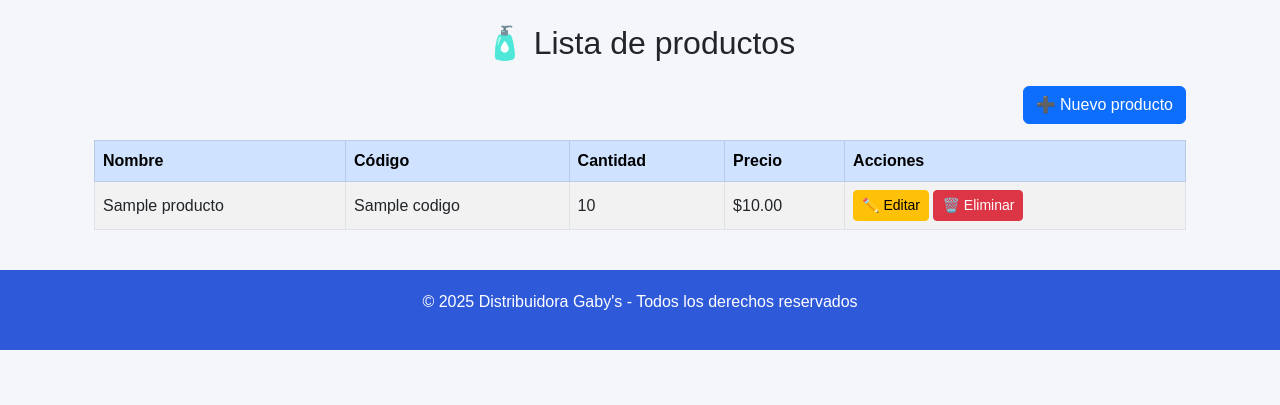
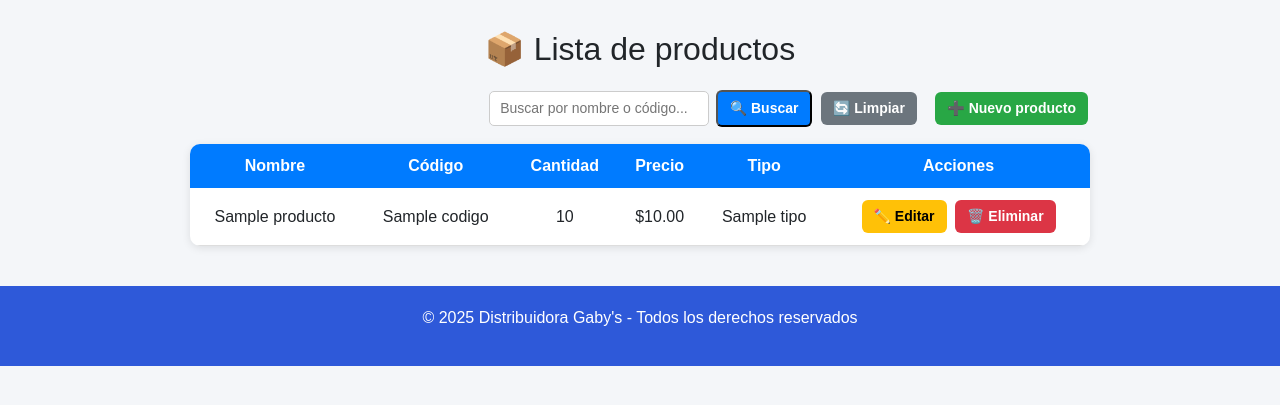
Before and after one commit to Distribuidora-Gaby-s/distribuidora-gaby-s, a Flask app: template templates/productos.html in a window 1280 px wide. Shown: the part 56-461 px from the top of the page. Run offline with Flask 3, Linux system fonts and the light colour scheme; the template is opened without the code that fills it: most values are stand-ins (such as "Sample title", 1, 10 or a date in 2020).

Commit message:
agrega busqueda

```diff
--- a/app.py
+++ b/app.py
@@ -2,24 +2,33 @@ from flask import Flask, render_template, request, redirect, url_for, session, f
 import json, os
 
 app = Flask(__name__)
-app.secret_key = "distribuidora_gabys_2025"  # Clave para sesiones
+app.secret_key = "distribuidora_gabys_2025"
 
 BASE_DIR = os.path.join(os.path.dirname(__file__), "data")
 
-# ---------------- FUNCIONES AUXILIARES ---------------- #
+# ------------------------------
+# Funciones auxiliares
+# ------------------------------
+
 def cargar_json(nombre_archivo):
     ruta = os.path.join(BASE_DIR, nombre_archivo)
     if not os.path.exists(ruta):
         return []
     with open(ruta, "r", encoding="utf-8") as f:
-        return json.load(f)
+        try:
+            return json.load(f)
+        except json.JSONDecodeError:
+            return []
 
 def guardar_json(nombre_archivo, data):
     ruta = os.path.join(BASE_DIR, nombre_archivo)
     with open(ruta, "w", encoding="utf-8") as f:
         json.dump(data, f, indent=4, ensure_ascii=False)
 
-# ---------------- RUTAS PRINCIPALES ---------------- #
+# ------------------------------
+# Rutas principales
+# ------------------------------
+
 @app.route("/")
 def index():
     if "usuario" in session:
@@ -36,111 +45,123 @@ def login():
         for u in usuarios:
             if u["usuario"] == user and u["password"] == pwd:
                 session["usuario"] = user
-                flash("Inicio de sesión exitoso ✅", "success")
+                flash("Inicio de sesión exitoso", "success")
                 return redirect(url_for("index"))
-        flash("Usuario o contraseña incorrectos ❌", "danger")
+        flash("Usuario o contraseña incorrectos", "danger")
     return render_template("login.html")
 
 @app.route("/logout")
 def logout():
     session.pop("usuario", None)
-    flash("Has cerrado sesión correctamente 👋", "info")
+    flash("Has cerrado sesión correctamente", "info")
     return redirect(url_for("login"))
 
-# ---------------- CRUD PRODUCTOS ---------------- #
+# ------------------------------
+# Gestión de productos
+# ------------------------------
+
 @app.route("/productos")
 def productos():
     if "usuario" not in session:
         return redirect(url_for("login"))
     productos = cargar_json("productos.json")
+
+    # Filtro de búsqueda
+    query = request.args.get("q", "").strip().lower()
+    if query:
+        productos = [
+            p for p in productos
+            if query in p["nombre"].lower() or query in p["codigo"].lower()
+        ]
+
     return render_template("productos.html", productos=productos)
+
 
 @app.route("/productos/nuevo", methods=["GET", "POST"])
 def nuevo_producto():
     if "usuario" not in session:
         return redirect(url_for("login"))
 
+    tipos = ["aseo personal", "hogar", "otros"]
+
     if request.method == "POST":
-        try:
-            # log para depuración
-            app.logger.info("POST nuevo_producto: %s", dict(request.form))
+        productos = cargar_json("productos.json")
 
-            productos = cargar_json("productos.json")
-            nuevo = {
-                "nombre": request.form.get("nombre","").strip(),
-                "codigo": request.form.get("codigo","").strip(),
-                "cantidad": int(request.form.get("cantidad", 0)),
-                "precio": float(request.form.get("precio", 0))
-            }
+        nuevo = {
+            "nombre": request.form["nombre"],
+            "codigo": request.form["codigo"],
+            "cantidad": int(request.form["cantidad"]),
+            "precio": float(request.form["precio"]),
+            "tipo": request.form["tipo"]
+        }
 
-            # Validaciones básicas
-            if not nuevo["nombre"] or not nuevo["codigo"]:
-                flash("Nombre y código son obligatorios.", "warning")
-                return redirect(url_for("nuevo_producto"))
-
-            if any(p.get("codigo") == nuevo["codigo"] for p in productos):
-                flash("Ya existe un producto con ese código ⚠️", "warning")
-                return redirect(url_for("nuevo_producto"))
-
-            productos.append(nuevo)
-            guardar_json("productos.json", productos)
-            flash("Producto registrado exitosamente ✅", "success")
-            return redirect(url_for("productos"))
-        except Exception as e:
-            app.logger.error("Error al crear producto: %s\n%s", e, traceback.format_exc())
-            flash("Ocurrió un error al registrar el producto.", "danger")
+        # Evita códigos duplicados
+        if any(p["codigo"] == nuevo["codigo"] for p in productos):
+            flash("Ya existe un producto con ese código.", "danger")
             return redirect(url_for("nuevo_producto"))
 
-    # GET
-    return render_template("nuevo_producto.html")
+        productos.append(nuevo)
+        guardar_json("productos.json", productos)
+        flash("Producto agregado correctamente.", "success")
+        return redirect(url_for("productos"))
+
+    return render_template("nuevo_producto.html", tipos=tipos)
 
 @app.route("/productos/editar/<codigo>", methods=["GET", "POST"])
 def editar_producto(codigo):
     if "usuario" not in session:
         return redirect(url_for("login"))
 
-    try:
-        productos = cargar_json("productos.json")
-    except Exception as e:
-        app.logger.error("Error leyendo JSON en editar: %s", e)
-        flash("Error leyendo datos.", "danger")
+    productos = cargar_json("productos.json")
+    producto = next((p for p in productos if p["codigo"] == codigo), None)
+
+    if not producto:
+        flash("Producto no encontrado.", "danger")
         return redirect(url_for("productos"))
 
-    producto = next((p for p in productos if p.get("codigo") == codigo), None)
-    if not producto:
-        flash("Producto no encontrado ❌", "danger")
+    tipos = ["aseo personal", "hogar", "otros"]
+
+    if request.method == "POST":
+        nuevo_codigo = request.form["codigo"]
+
+        # Evita duplicados si se cambia el código
+        if nuevo_codigo != codigo and any(p["codigo"] == nuevo_codigo for p in productos):
+            flash("Ya existe otro producto con ese código.", "danger")
+            return redirect(url_for("editar_producto", codigo=codigo))
+
+        producto["nombre"] = request.form["nombre"]
+        producto["codigo"] = nuevo_codigo
+        producto["cantidad"] = int(request.form["cantidad"])
+        producto["precio"] = float(request.form["precio"])
+        producto["tipo"] = request.form["tipo"]
+
+        guardar_json("productos.json", productos)
+        flash("Producto actualizado correctamente.", "success")
         return redirect(url_for("productos"))
 
-    if request.method == "POST":
-        try:
-            app.logger.info("POST editar_producto %s: %s", codigo, dict(request.form))
-            producto["nombre"] = request.form.get("nombre", producto.get("nombre")).strip()
-            # no permitimos cambiar el código en el edit (si quieres permitirlo, habría que validar duplicados)
-            producto["cantidad"] = int(request.form.get("cantidad", producto.get("cantidad", 0)))
-            producto["precio"] = float(request.form.get("precio", producto.get("precio", 0)))
-            guardar_json("productos.json", productos)
-            flash("Producto actualizado correctamente ✅", "success")
-            return redirect(url_for("productos"))
-        except Exception as e:
-            app.logger.error("Error actualizando producto: %s\n%s", e, traceback.format_exc())
-            flash("Ocurrió un error al actualizar el producto.", "danger")
-            return redirect(url_for("editar_producto", codigo=codigo))
+    return render_template("editar_producto.html", producto=producto, tipos=tipos)
 
-    # GET
-    return render_template("editar_producto.html", producto=producto)
-
-@app.route("/productos/eliminar/<codigo>")
+@app.route("/productos/eliminar/<codigo>", methods=["POST"])
 def eliminar_producto(codigo):
     if "usuario" not in session:
         return redirect(url_for("login"))
 
     productos = cargar_json("productos.json")
-    productos = [p for p in productos if p["codigo"] != codigo]
-    guardar_json("productos.json", productos)
-    flash("Producto eliminado exitosamente 🗑️", "info")
+    producto = next((p for p in productos if p["codigo"] == codigo), None)
+
+    if not producto:
+        flash("Producto no encontrado.", "danger")
+    else:
+        productos = [p for p in productos if p["codigo"] != codigo]
+        guardar_json("productos.json", productos)
+        flash(f"Producto '{producto['nombre']}' eliminado correctamente.", "success")
+
     return redirect(url_for("productos"))
 
-# ---------------- OTRAS SECCIONES ---------------- #
+# ------------------------------
+# Otras secciones (alertas, reportes)
+# ------------------------------
+
 @app.route("/alertas")
 def alertas():
     if "usuario" not in session:
@@ -155,6 +176,9 @@ def reportes():
     reportes = cargar_json("reportes.json")
     return render_template("reportes.html", reportes=reportes)
 
-# ---------------- EJECUCIÓN ---------------- #
+# ------------------------------
+# Ejecutar aplicación
+# ------------------------------
+
 if __name__ == "__main__":
     app.run(debug=True)
--- a/templates/productos.html
+++ b/templates/productos.html
@@ -2,22 +2,27 @@
 {% block title %}Productos{% endblock %}
 
 {% block contenido %}
-<div class="container mt-4">
-  <h2 class="mb-4 text-center">🧴 Lista de productos</h2>
+<div class="contenedor">
+    <h2>📦 Lista de productos</h2>
 
-  <!-- Botón para registrar nuevo producto -->
-  <div class="text-end mb-3">
-    <a href="{{ url_for('nuevo_producto') }}" class="btn btn-primary">➕ Nuevo producto</a>
+    <div class="acciones">
+        <form method="GET" action="{{ url_for('productos') }}" class="form-busqueda">
+            <input type="text" name="q" placeholder="Buscar por nombre o código..." value="{{ request.args.get('q', '') }}" class="campo-busqueda">
+            <button type="submit" class="boton boton-buscar">🔍 Buscar</button>
+            <a href="{{ url_for('productos') }}" class="boton boton-limpiar">🔄 Limpiar</a>
+        </form>
+        <a href="{{ url_for('nuevo_producto') }}" class="boton boton-nuevo">➕ Nuevo producto</a>
     </div>
 
-  <!-- Tabla de productos -->
-  <table class="table table-striped table-bordered align-middle">
-    <thead class="table-primary">
+    {% if productos %}
+    <table class="tabla-productos">
+        <thead>
             <tr>
                 <th>Nombre</th>
                 <th>Código</th>
                 <th>Cantidad</th>
                 <th>Precio</th>
+                <th>Tipo</th>
                 <th>Acciones</th>
             </tr>
         </thead>
@@ -28,18 +33,124 @@
                 <td>{{ p.codigo }}</td>
                 <td>{{ p.cantidad }}</td>
                 <td>${{ "%.2f"|format(p.precio) }}</td>
+                <td>{{ p.tipo }}</td>
                 <td>
-          <a href="{{ url_for('editar_producto', codigo=p.codigo) }}" class="btn btn-warning btn-sm">✏️ Editar</a>
-          <a href="{{ url_for('eliminar_producto', codigo=p.codigo) }}" class="btn btn-danger btn-sm"
-             onclick="return confirm('¿Seguro que deseas eliminar el producto {{ p.nombre }}?');">🗑️ Eliminar</a>
+                    <a href="{{ url_for('editar_producto', codigo=p.codigo) }}" class="boton boton-editar">✏️ Editar</a>
+
+                    <a href="#" class="boton boton-eliminar"
+                       onclick="if(confirm('¿Estás seguro de eliminar el producto {{ p.nombre }}?')) { document.getElementById('formEliminar{{ loop.index }}').submit(); } return false;">
+                       🗑️ Eliminar
+                    </a>
+
+                    <form id="formEliminar{{ loop.index }}" action="{{ url_for('eliminar_producto', codigo=p.codigo) }}" method="POST" style="display:none;"></form>
                 </td>
-      </tr>
-      {% else %}
-      <tr>
-        <td colspan="5" class="text-center text-muted">No hay productos registrados.</td>
             </tr>
             {% endfor %}
         </tbody>
     </table>
+    {% else %}
+        <p class="no-productos">No hay productos registrados.</p>
+    {% endif %}
 </div>
+
+<style>
+.contenedor {
+    width: 90%;
+    max-width: 900px;
+    margin: 30px auto;
+    text-align: center;
+}
+
+h2 {
+    margin-bottom: 20px;
+}
+
+.acciones {
+    text-align: right;
+    margin-bottom: 15px;
+}
+
+.form-busqueda {
+    display: inline-block;
+    margin-right: 10px;
+}
+
+.campo-busqueda {
+    padding: 6px 10px;
+    border-radius: 5px;
+    border: 1px solid #ccc;
+    width: 220px;
+    font-size: 14px;
+}
+
+.tabla-productos {
+    width: 100%;
+    border-collapse: collapse;
+    background: #fff;
+    box-shadow: 0 2px 8px rgba(0,0,0,0.1);
+    border-radius: 10px;
+    overflow: hidden;
+}
+
+.tabla-productos th {
+    background-color: #007bff;
+    color: white;
+    padding: 10px;
+}
+
+.tabla-productos td {
+    padding: 10px;
+    border-bottom: 1px solid #ddd;
+}
+
+.tabla-productos tr:hover {
+    background-color: #f2f2f2;
+}
+
+.boton {
+    text-decoration: none;
+    padding: 6px 12px;
+    border-radius: 6px;
+    font-size: 14px;
+    font-weight: 600;
+    margin: 2px;
+    display: inline-block;
+    transition: all 0.2s ease-in-out;
+}
+
+.boton:hover {
+    transform: scale(1.05);
+}
+
+.boton-nuevo {
+    background-color: #28a745;
+    color: white;
+}
+
+.boton-editar {
+    background-color: #ffc107;
+    color: #000;
+}
+
+.boton-eliminar {
+    background-color: #dc3545;
+    color: white;
+}
+
+.boton-buscar {
+    background-color: #007bff;
+    color: white;
+}
+
+.boton-limpiar {
+    background-color: #6c757d;
+    color: white;
+}
+
+.no-productos {
+    margin-top: 20px;
+    font-style: italic;
+    color: #555;
+}
+</style>
 {% endblock %}
```
Also changed, not shown: data/productos.json (+14 -287 lines), templates/editar_producto.html (+30 -14 lines), templates/nuevo_producto.html (+30 -14 lines). Lines whose indentation alone changed are shown as unchanged.
